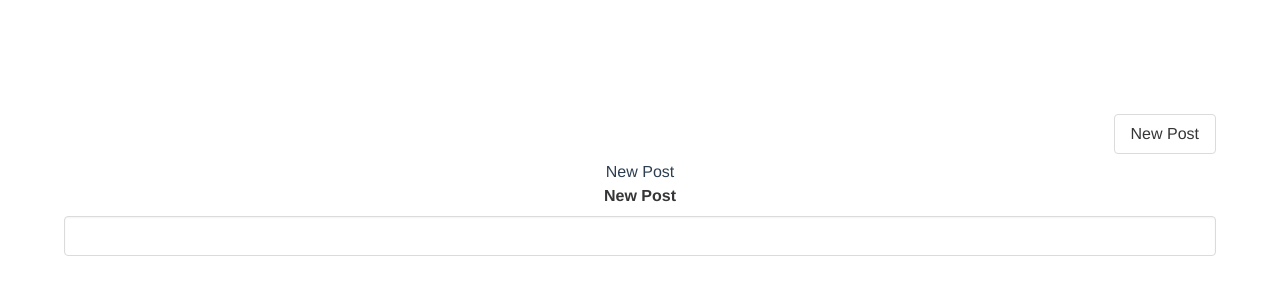
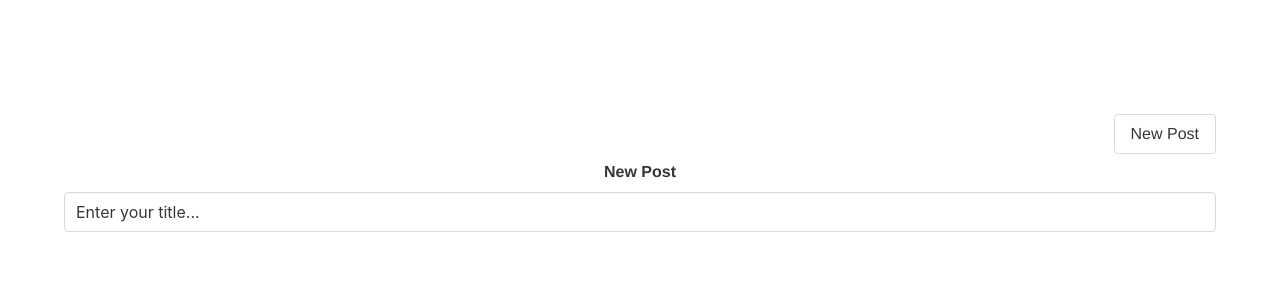
Before and after one commit to marcoarruda/vuejs3-composition-api, a Vue app: page /posts/new in a window 1280 px wide. Shown: the top 300 px of the page. Built offline with nearby package versions, Linux system fonts and the light colour scheme.

Commit message:
contenteditable for div

```diff
--- a/src/components/NewPost.vue
+++ b/src/components/NewPost.vue
@@ -1,5 +1,4 @@
 <template>
-  New Post
   <post-writer :post="newPost" />
 </template>
 
@@ -17,7 +16,7 @@
   setup() {
     const newPost: Post = {
       id: '-1',
-      title: 'New post',
+      title: 'Enter your title...',
       created: moment()
     }
     return {
--- a/src/components/PostWriter.vue
+++ b/src/components/PostWriter.vue
@@ -3,7 +3,8 @@
     <div class="column">
       <div class="field">
         <div class="label">New Post</div>
-        <input type="text" class="input" />
+        <input class="input" type="text" v-model="title" />
+        <div contenteditable ref="contentEditable" />
       </div>
     </div>
   </div>
@@ -11,7 +12,7 @@
 
 <script lang="ts">
 import { Post } from "../mocks";
-import { defineComponent, PropType } from "vue";
+import { defineComponent, onMounted, ref } from "vue";
 
 export default defineComponent({
   props: {
@@ -20,5 +21,18 @@
       required: true,
     },
   },
+
+  setup(props) {
+    const title = ref(props.post.title);
+    const content = ref("");
+    const contentEditable = ref(null);
+
+    console.log(contentEditable.value);
+
+    onMounted(() => {
+      console.log(contentEditable.value);
+    });
+    return { title, content, contentEditable };
+  },
 });
 </script>
```
